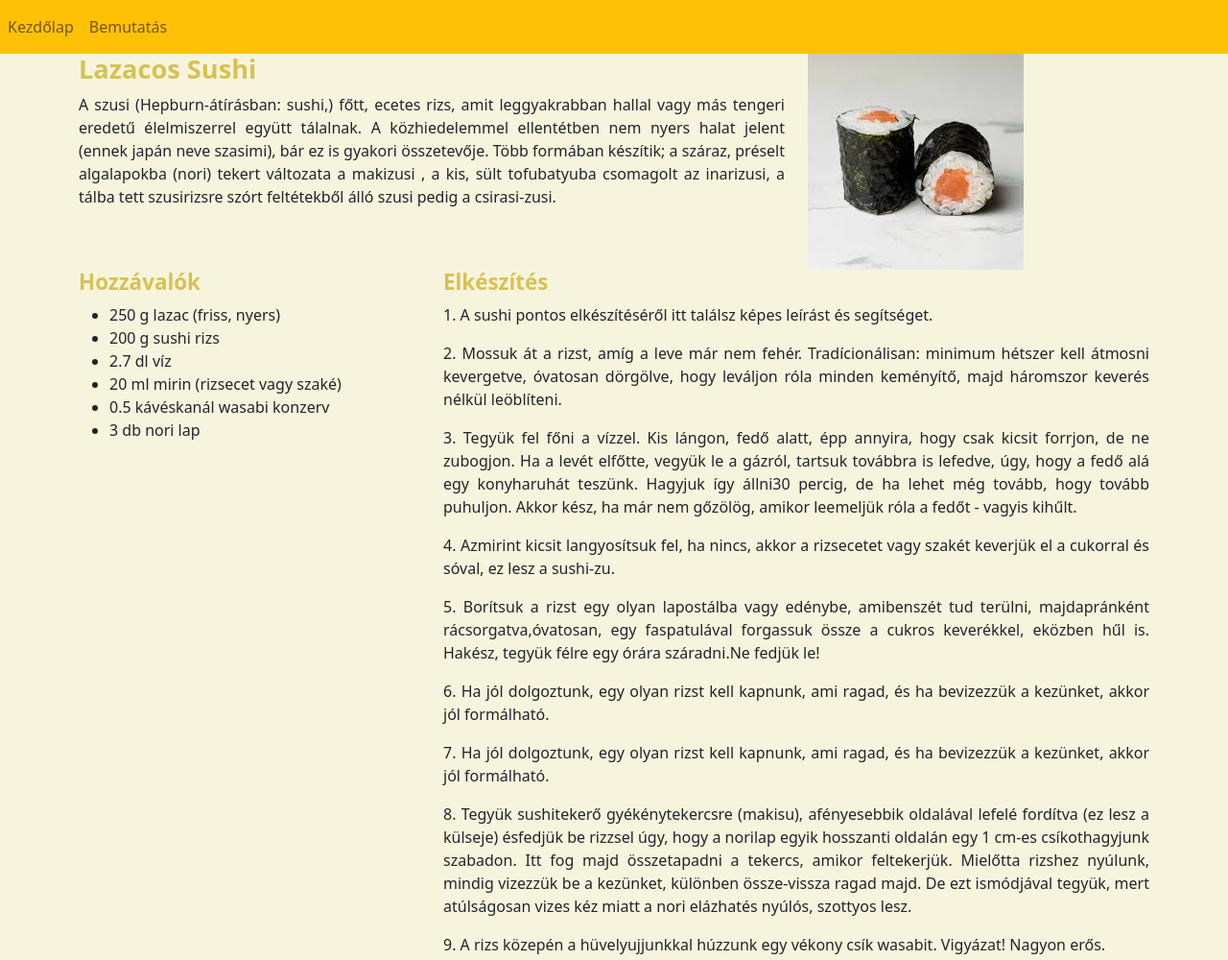
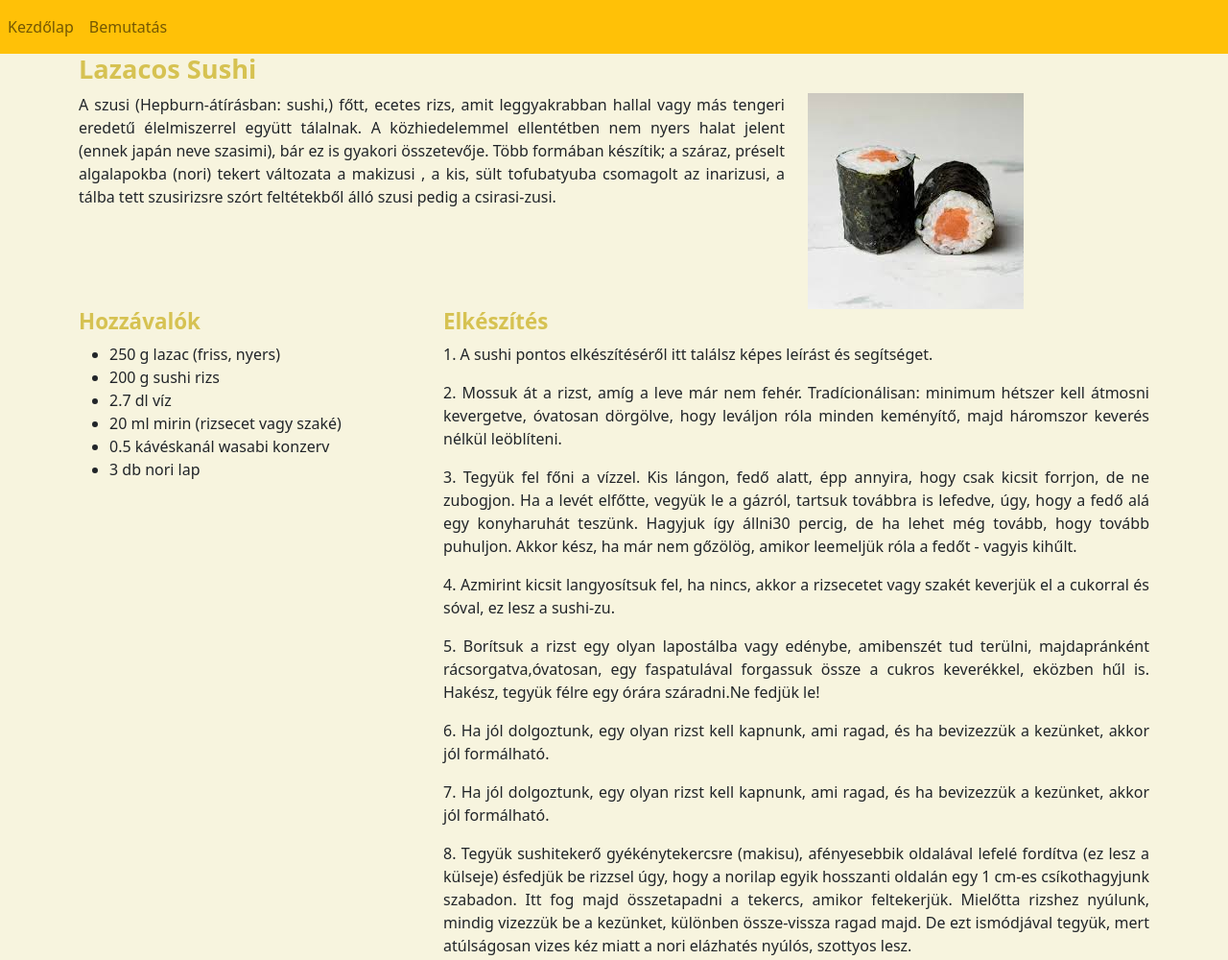
Before and after one commit to Szabolcs004/Cartel-de-Sinaloa, a plain HTML site: page sushi_oldal.html in a window 1280 px wide. Shown: the top 1000 px of the page at 96% size. Drawn offline with nearby package versions, Linux system fonts and the light colour scheme.

Commit message:
Sushi oldal frissítés

```diff
--- a/sushi_oldal.html
+++ b/sushi_oldal.html
@@ -31,6 +31,11 @@
       <div class="row">
         <div class="col-sm-12 col-md-8 col-lg-8">
           <h1>Lazacos Sushi</h1>
+        </div>
+      </div>
+        <div class="row">
+        <div class="col-sm-12 col-md-8 col-lg-8">
+
           <p>
             A szusi (Hepburn-átírásban: sushi,) főtt, ecetes rizs, amit
             leggyakrabban hallal vagy más tengeri eredetű élelmiszerrel együtt
```
